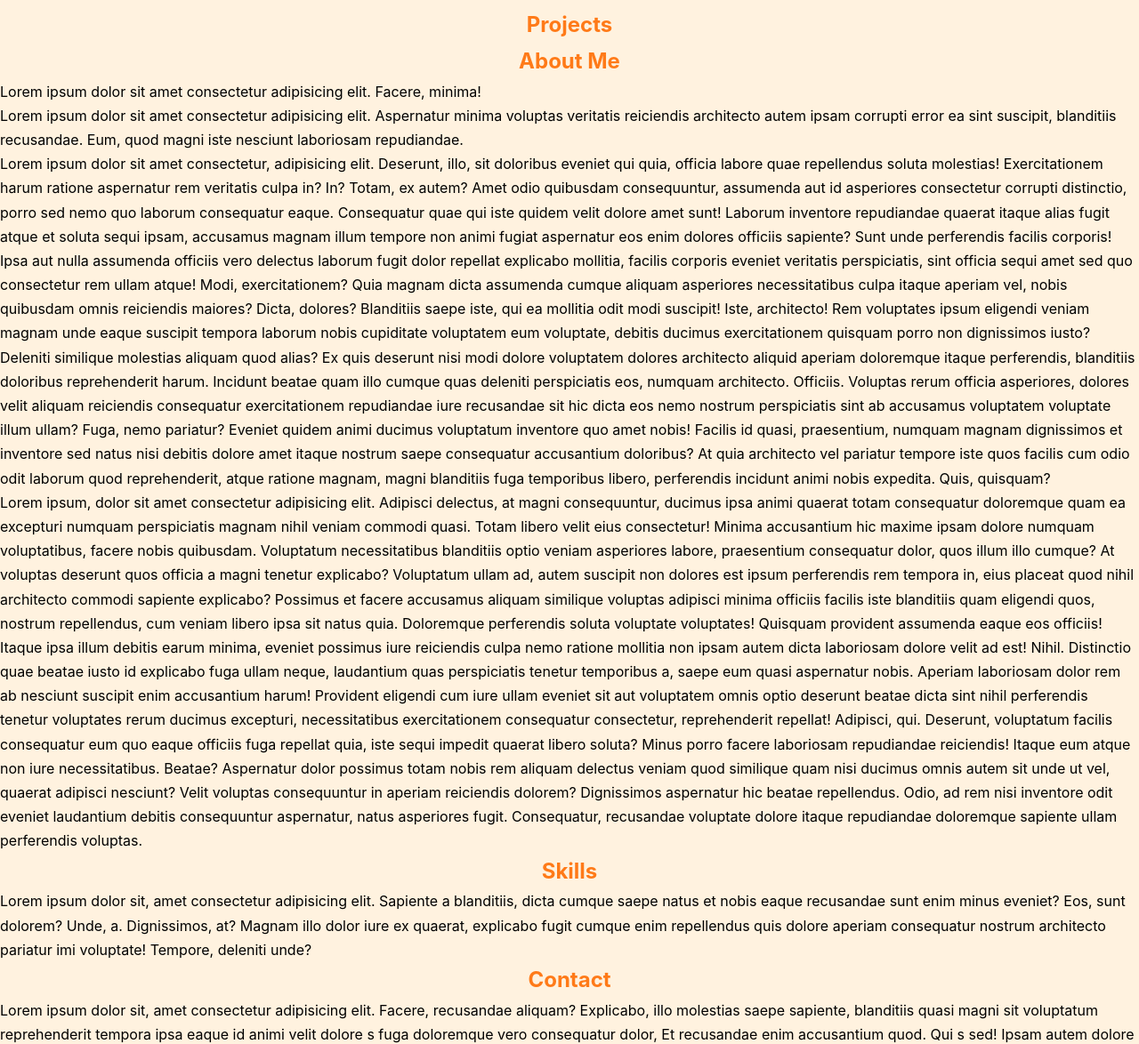
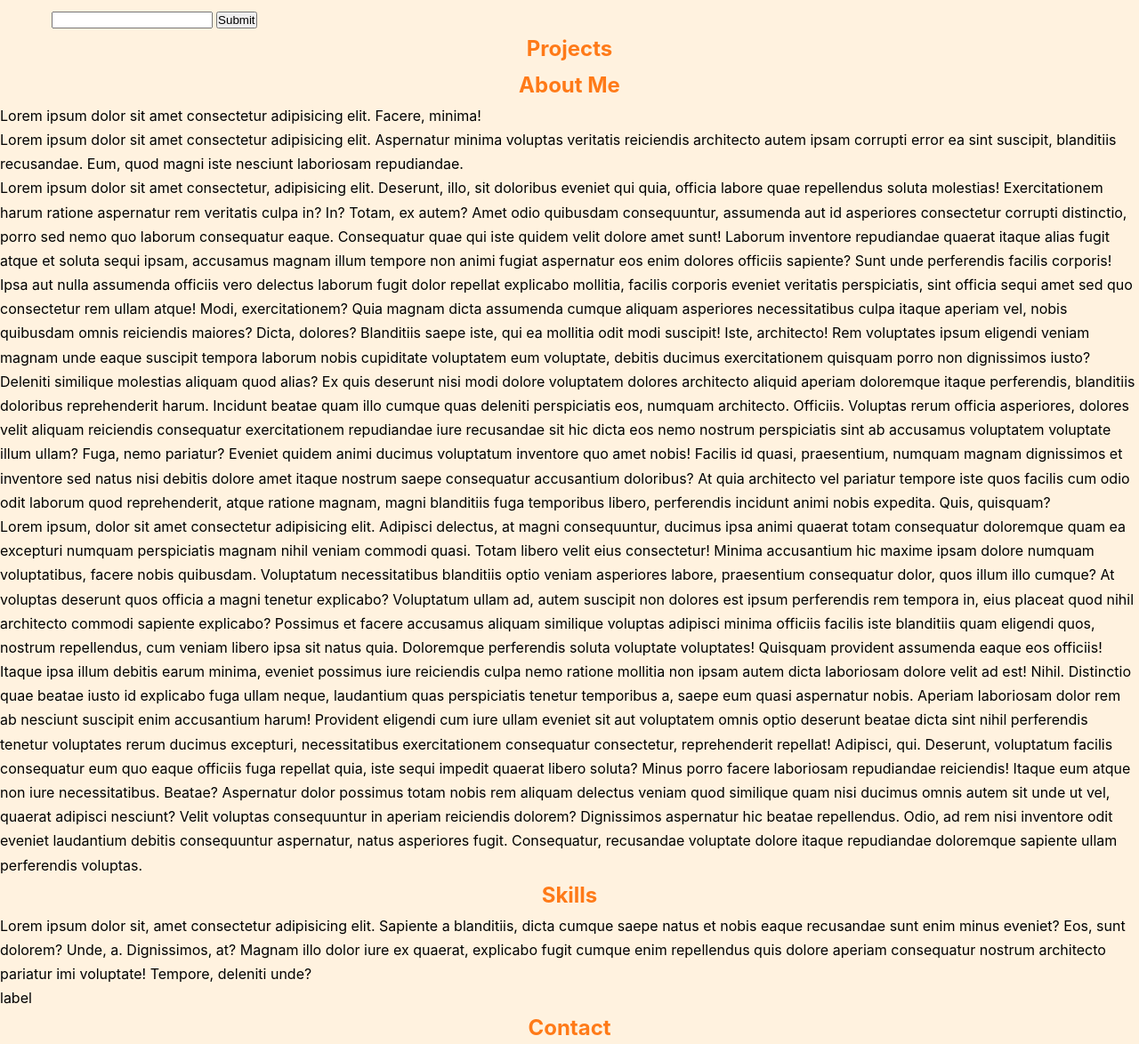
Before and after one commit to Duyen-codes/Portfolio-project-BC, a plain HTML site: page index.html in a window 1280 px wide. Shown: the part 124-1298 px from the top of the page at 89% size. Drawn offline with Linux system fonts and the light colour scheme.

Commit message:
added aria label and fixed nav

```diff
--- a/index.html
+++ b/index.html
@@ -14,7 +14,7 @@
     <!-- Header -->
     <header>
         <!-- Nav  -->
-        <nav class="primary-nav" aria-label="primary navigation">
+        <nav class="primary-nav" aria-labelledby="primary-nav-label" aria-label="primary navigation">
             <a href="/" title="Go to home page" class="logo">
                 <img src="logo.png" alt="Site logo">{DN}</a>
             <ul class="nav_links">
@@ -29,9 +29,17 @@
                 <div class="line3"></div>
             </div>
         </nav>
+
     </header>
 
     <h1 class="duyen">[Hello World!]</h1>
+    <form role="search" aria-label="site">
+        <label>
+            <span>Search</span>
+            <input type="search" />
+        </label>
+        <button type="submit">Submit</button>
+    </form>
     <!-- Main -->
     <main>
         <!-- project section  -->
@@ -120,6 +128,9 @@
             </section>
         </article>
         <!-- Contact  -->
+        <form action="">
+            label
+        </form>
         <article>
             <section class="contact" id="contact">
                 <h2 class="section_heading">Contact</h2>
--- a/style.css
+++ b/style.css
@@ -147,15 +147,16 @@ p {
     transform: rotate(-45deg) translate(5px, -6px);
 }
 
+nav {
+    position: sticky;
+    top: 0;
+}
 /* Desktop  */
 @media screen and (min-width: 800px) {
     .nav_links {
         width: 50%;
     }
-    nav {
-        position: sticky;
-        top: 0;
-    }
+
     .burger {
         display: none;
     }
```
